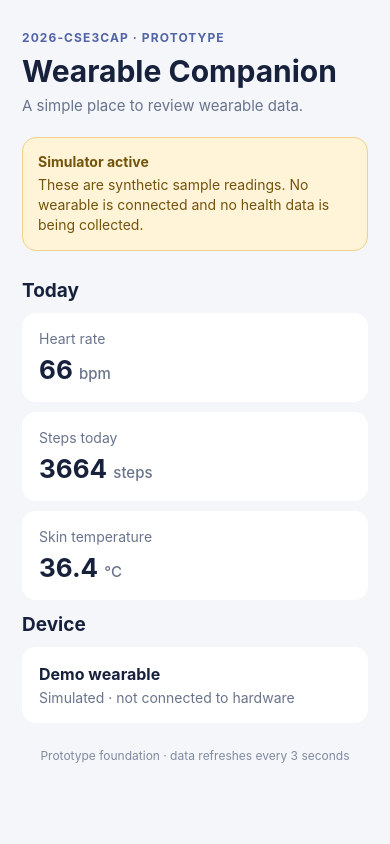
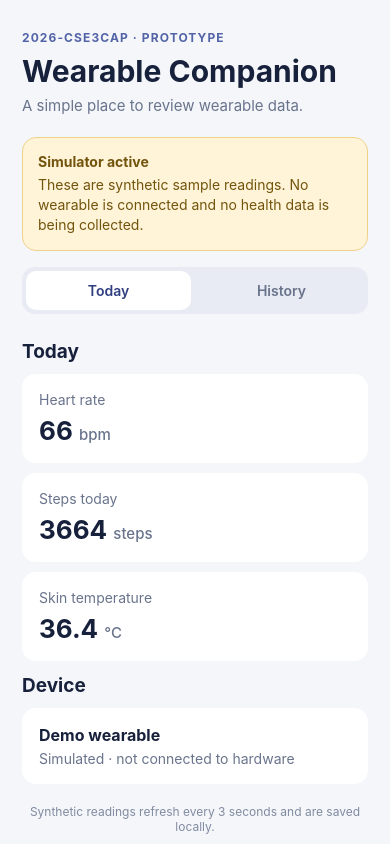
Before and after one commit to 22304516/wearable-companion, a React Native app: screen / in a window 390 px wide. Built offline with nearby package versions, Linux system fonts and the light colour scheme.

Commit message:
Add local simulator reading history

```diff
--- a/App.tsx
+++ b/App.tsx
@@ -1,47 +1,251 @@
-import React, { useEffect, useState } from 'react';
-import { SafeAreaView, ScrollView, StyleSheet, Text, View } from 'react-native';
+import React, { useEffect, useRef, useState } from 'react';
+import AsyncStorage from '@react-native-async-storage/async-storage';
+import {
+  Pressable,
+  SafeAreaView,
+  ScrollView,
+  StyleSheet,
+  Text,
+  View,
+} from 'react-native';
 import { makeSyntheticReadings, Reading } from './src/simulator';
 
+const HISTORY_KEY = 'wearable-companion.synthetic-history.v1';
+const MAX_HISTORY_ITEMS = 200;
+const REFRESH_INTERVAL_MS = 3000;
+
+type HistoryEntry = {
+  id: string;
+  recordedAt: string;
+  readings: Reading[];
+};
+
+function makeHistoryEntry(readings: Reading[]): HistoryEntry {
+  const recordedAt = new Date().toISOString();
+  return { id: recordedAt, recordedAt, readings };
+}
+
 function Metric({ reading }: { reading: Reading }) {
-  return <View style={styles.metric}>
+  return (
+    <View style={styles.metric}>
       <Text style={styles.metricLabel}>{reading.label}</Text>
-    <Text style={styles.metricValue}>{reading.value} <Text style={styles.unit}>{reading.unit}</Text></Text>
-  </View>;
+      <Text style={styles.metricValue}>
+        {reading.value} <Text style={styles.unit}>{reading.unit}</Text>
+      </Text>
+    </View>
+  );
+}
+
+function NavigationButton({
+  label,
+  selected,
+  onPress,
+}: {
+  label: string;
+  selected: boolean;
+  onPress: () => void;
+}) {
+  return (
+    <Pressable
+      accessibilityRole="tab"
+      accessibilityState={{ selected }}
+      onPress={onPress}
+      style={[styles.navButton, selected && styles.navButtonSelected]}
+    >
+      <Text style={[styles.navText, selected && styles.navTextSelected]}>{label}</Text>
+    </Pressable>
+  );
+}
+
+function HistoryCard({ entry }: { entry: HistoryEntry }) {
+  const date = new Date(entry.recordedAt);
+  const timeLabel = Number.isNaN(date.getTime())
+    ? 'Unknown time'
+    : date.toLocaleString([], { dateStyle: 'medium', timeStyle: 'short' });
+
+  return (
+    <View style={styles.historyCard}>
+      <Text style={styles.historyTime}>{timeLabel}</Text>
+      {entry.readings.map(reading => (
+        <View key={reading.label} style={styles.historyMetric}>
+          <Text style={styles.historyLabel}>{reading.label}</Text>
+          <Text style={styles.historyValue}>
+            {reading.value} {reading.unit}
+          </Text>
+        </View>
+      ))}
+    </View>
+  );
 }
 
 export default function App() {
   const [readings, setReadings] = useState(makeSyntheticReadings());
+  const [history, setHistory] = useState<HistoryEntry[]>([]);
+  const [screen, setScreen] = useState<'today' | 'history'>('today');
+  const [historyLoaded, setHistoryLoaded] = useState(false);
+  const [storageError, setStorageError] = useState(false);
+  const historyRef = useRef<HistoryEntry[]>([]);
+
   useEffect(() => {
-    const timer = setInterval(() => setReadings(makeSyntheticReadings()), 3000);
-    return () => clearInterval(timer);
+    let active = true;
+
+    async function restoreHistory() {
+      try {
+        const saved = await AsyncStorage.getItem(HISTORY_KEY);
+        let restored: HistoryEntry[] = [];
+        if (saved) {
+          const parsed: unknown = JSON.parse(saved);
+          if (Array.isArray(parsed)) {
+            restored = parsed.filter(
+              (item): item is HistoryEntry =>
+                typeof item?.id === 'string' &&
+                typeof item?.recordedAt === 'string' &&
+                Array.isArray(item?.readings),
+            );
+          }
+        }
+
+        if (!active) return;
+        historyRef.current = restored.slice(0, MAX_HISTORY_ITEMS);
+        setHistory(historyRef.current);
+        setHistoryLoaded(true);
+
+        if (historyRef.current.length === 0) {
+          const firstReadings = makeSyntheticReadings();
+          const firstEntry = makeHistoryEntry(firstReadings);
+          historyRef.current = [firstEntry];
+          setReadings(firstReadings);
+          setHistory(historyRef.current);
+          await AsyncStorage.setItem(HISTORY_KEY, JSON.stringify(historyRef.current));
+        }
+      } catch {
+        if (!active) return;
+        setStorageError(true);
+        setHistoryLoaded(true);
+      }
+    }
+
+    void restoreHistory();
+    return () => {
+      active = false;
+    };
   }, []);
 
-  return <SafeAreaView style={styles.safe}>
+  useEffect(() => {
+    if (!historyLoaded) return;
+
+    const timer = setInterval(() => {
+      const nextReadings = makeSyntheticReadings();
+      const nextEntry = makeHistoryEntry(nextReadings);
+      const nextHistory = [nextEntry, ...historyRef.current].slice(0, MAX_HISTORY_ITEMS);
+      historyRef.current = nextHistory;
+      setReadings(nextReadings);
+      setHistory(nextHistory);
+
+      void AsyncStorage.setItem(HISTORY_KEY, JSON.stringify(nextHistory)).catch(() => {
+        setStorageError(true);
+      });
+    }, REFRESH_INTERVAL_MS);
+
+    return () => clearInterval(timer);
+  }, [historyLoaded]);
+
+  async function clearHistory() {
+    historyRef.current = [];
+    setHistory([]);
+    try {
+      await AsyncStorage.setItem(HISTORY_KEY, JSON.stringify([]));
+      setStorageError(false);
+    } catch {
+      setStorageError(true);
+    }
+  }
+
+  return (
+    <SafeAreaView style={styles.safe}>
       <ScrollView contentContainerStyle={styles.container}>
         <Text style={styles.eyebrow}>2026-CSE3CAP · PROTOTYPE</Text>
         <Text style={styles.title}>Wearable Companion</Text>
         <Text style={styles.subtitle}>A simple place to review wearable data.</Text>
-      <View style={styles.notice}><Text style={styles.noticeTitle}>Simulator active</Text>
-        <Text style={styles.noticeText}>These are synthetic sample readings. No wearable is connected and no health data is being collected.</Text>
+
+        <View style={styles.notice}>
+          <Text style={styles.noticeTitle}>Simulator active</Text>
+          <Text style={styles.noticeText}>
+            These are synthetic sample readings. No wearable is connected and no health data is being collected.
+          </Text>
         </View>
+
+        {storageError && (
+          <View style={styles.errorNotice} accessibilityRole="alert">
+            <Text style={styles.errorText}>
+              History could not be saved on this device. Current readings are still simulated.
+            </Text>
+          </View>
+        )}
+
+        <View style={styles.navigation} accessibilityRole="tablist">
+          <NavigationButton label="Today" selected={screen === 'today'} onPress={() => setScreen('today')} />
+          <NavigationButton label="History" selected={screen === 'history'} onPress={() => setScreen('history')} />
+        </View>
+
+        {screen === 'today' ? (
+          <>
             <Text style={styles.section}>Today</Text>
             {readings.map(item => <Metric key={item.label} reading={item} />)}
             <Text style={styles.section}>Device</Text>
-      <View style={styles.device}><Text style={styles.deviceName}>Demo wearable</Text><Text style={styles.deviceStatus}>Simulated · not connected to hardware</Text></View>
-      <Text style={styles.footer}>Prototype foundation · data refreshes every 3 seconds</Text>
+            <View style={styles.device}>
+              <Text style={styles.deviceName}>Demo wearable</Text>
+              <Text style={styles.deviceStatus}>Simulated · not connected to hardware</Text>
+            </View>
+            <Text style={styles.footer}>Synthetic readings refresh every 3 seconds and are saved locally.</Text>
+          </>
+        ) : (
+          <>
+            <View style={styles.historyHeading}>
+              <View style={styles.historyHeadingCopy}>
+                <Text style={styles.section}>Reading history</Text>
+                <Text style={styles.historyCaption}>Synthetic sample readings · newest first</Text>
+              </View>
+              <Pressable
+                accessibilityRole="button"
+                accessibilityLabel="Clear synthetic reading history"
+                onPress={() => void clearHistory()}
+                style={styles.clearButton}
+              >
+                <Text style={styles.clearButtonText}>Clear</Text>
+              </Pressable>
+            </View>
+            {!historyLoaded ? (
+              <Text style={styles.emptyText}>Loading saved history…</Text>
+            ) : history.length === 0 ? (
+              <Text style={styles.emptyText}>No saved readings yet. New samples will appear here.</Text>
+            ) : (
+              history.map(entry => <HistoryCard key={entry.id} entry={entry} />)
+            )}
+            <Text style={styles.footer}>Up to {MAX_HISTORY_ITEMS} samples are kept on this device.</Text>
+          </>
+        )}
       </ScrollView>
-  </SafeAreaView>;
+    </SafeAreaView>
+  );
 }
 
 const styles = StyleSheet.create({
   safe: { flex: 1, backgroundColor: '#f4f6fa' },
-  container: { padding: 22, paddingTop: 30 },
+  container: { padding: 22, paddingTop: 30, maxWidth: 720, width: '100%', alignSelf: 'center' },
   eyebrow: { color: '#5263a7', fontSize: 12, fontWeight: '700', letterSpacing: 1.1 },
   title: { color: '#17213b', fontSize: 30, fontWeight: '700', marginTop: 8 },
   subtitle: { color: '#69748c', fontSize: 15, marginTop: 7, marginBottom: 22 },
-  notice: { backgroundColor: '#fff4d8', borderColor: '#efd18a', borderWidth: 1, borderRadius: 14, padding: 15, marginBottom: 25 },
+  notice: { backgroundColor: '#fff4d8', borderColor: '#efd18a', borderWidth: 1, borderRadius: 14, padding: 15, marginBottom: 16 },
   noticeTitle: { color: '#72540d', fontWeight: '700', marginBottom: 5 },
   noticeText: { color: '#72540d', lineHeight: 20 },
+  errorNotice: { backgroundColor: '#fff0ef', borderColor: '#efc4c0', borderWidth: 1, borderRadius: 12, padding: 13, marginBottom: 16 },
+  errorText: { color: '#87352d', lineHeight: 19 },
+  navigation: { flexDirection: 'row', gap: 8, backgroundColor: '#e8ebf3', borderRadius: 13, padding: 4, marginBottom: 23 },
+  navButton: { flex: 1, alignItems: 'center', paddingVertical: 11, borderRadius: 10 },
+  navButtonSelected: { backgroundColor: 'white' },
+  navText: { color: '#69748c', fontSize: 14, fontWeight: '600' },
+  navTextSelected: { color: '#303f80' },
   section: { color: '#17213b', fontSize: 19, fontWeight: '700', marginBottom: 11, marginTop: 3 },
   metric: { backgroundColor: 'white', borderRadius: 14, padding: 17, marginBottom: 10 },
   metricLabel: { color: '#69748c', fontSize: 14 },
@@ -50,5 +254,16 @@ const styles = StyleSheet.create({
   device: { backgroundColor: 'white', borderRadius: 14, padding: 17 },
   deviceName: { color: '#17213b', fontSize: 16, fontWeight: '700' },
   deviceStatus: { color: '#69748c', marginTop: 5 },
-  footer: { color: '#818ba0', fontSize: 12, marginTop: 25, textAlign: 'center' },
+  historyHeading: { flexDirection: 'row', alignItems: 'center', justifyContent: 'space-between', marginBottom: 11 },
+  historyHeadingCopy: { flex: 1 },
+  historyCaption: { color: '#69748c', fontSize: 13, marginTop: -5 },
+  clearButton: { paddingHorizontal: 13, paddingVertical: 9, borderRadius: 10, backgroundColor: '#e6e9f2', marginLeft: 12 },
+  clearButtonText: { color: '#303f80', fontSize: 13, fontWeight: '700' },
+  historyCard: { backgroundColor: 'white', borderRadius: 14, padding: 16, marginBottom: 10 },
+  historyTime: { color: '#303f80', fontSize: 13, fontWeight: '700', marginBottom: 10 },
+  historyMetric: { flexDirection: 'row', justifyContent: 'space-between', paddingVertical: 5 },
+  historyLabel: { color: '#69748c', fontSize: 14 },
+  historyValue: { color: '#17213b', fontSize: 14, fontWeight: '600' },
+  emptyText: { color: '#69748c', backgroundColor: 'white', borderRadius: 14, padding: 18, lineHeight: 21 },
+  footer: { color: '#818ba0', fontSize: 12, marginTop: 20, marginBottom: 10, textAlign: 'center' },
 });
--- a/package.json
+++ b/package.json
@@ -4,6 +4,7 @@
   "main": "index.ts",
   "dependencies": {
     "@expo/metro-runtime": "~57.0.17",
+    "@react-native-async-storage/async-storage": "2.2.0",
     "expo": "~57.0.29",
     "expo-status-bar": "~57.0.1",
     "react": "19.2.3",
@@ -13,13 +14,16 @@
   },
   "devDependencies": {
     "@types/react": "~19.2.2",
+    "eslint": "^9.0.0",
+    "eslint-config-expo": "~57.0.2",
     "typescript": "~6.0.3"
   },
   "scripts": {
     "start": "expo start",
     "android": "expo start --android",
     "ios": "expo start --ios",
-    "web": "expo start --web"
+    "web": "expo start --web",
+    "lint": "expo lint"
   },
   "private": true
 }
```
Also changed, not shown: eslint.config.js (added, +10 -0 lines), 3 other files (tests, documents, lock files or other folders). Lines whose indentation alone changed are shown as unchanged.
